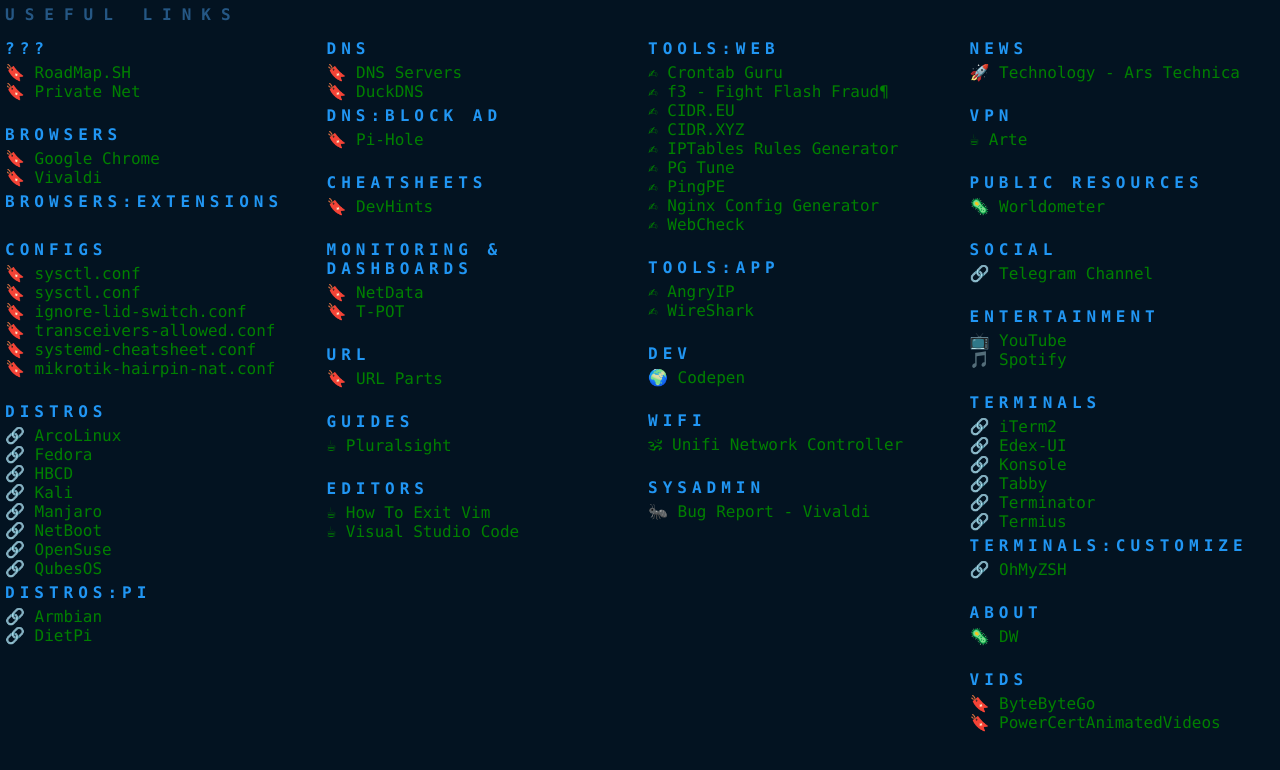
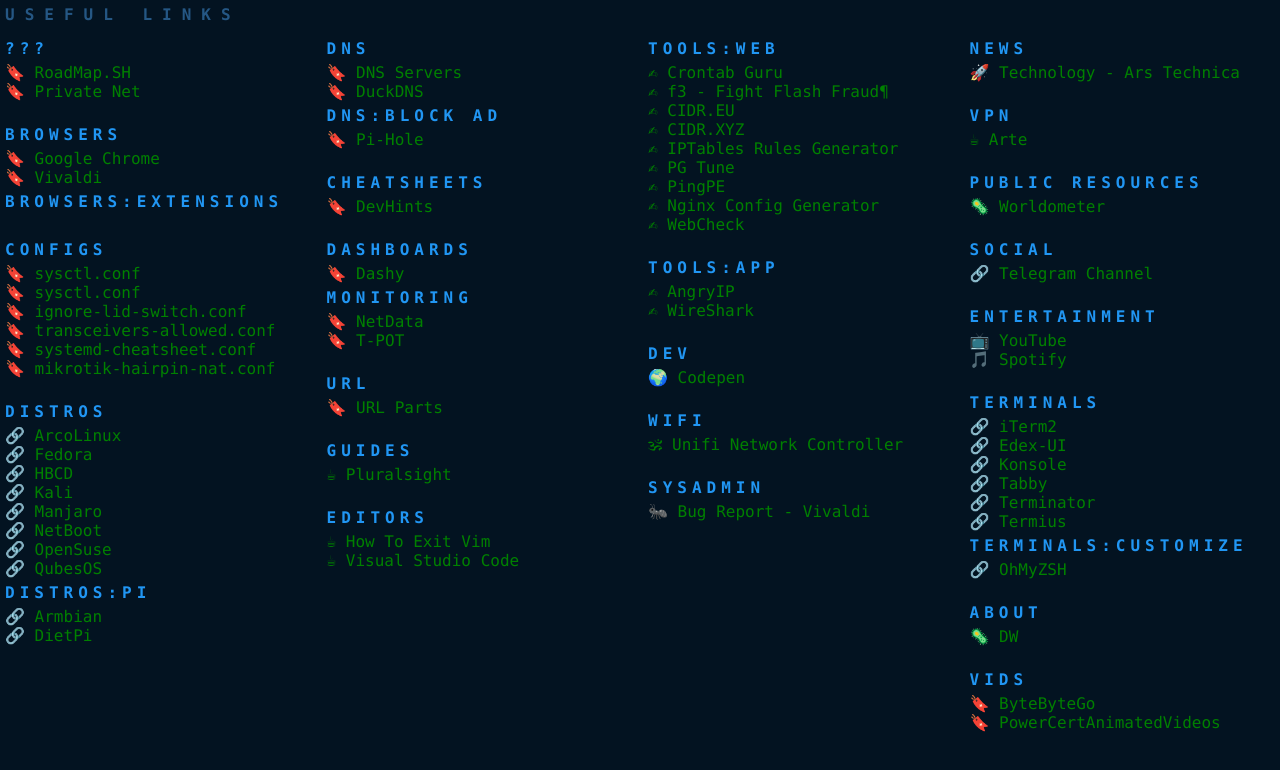
Before and after one commit to iCra5h/F-ckingLocalhost, a plain HTML site: page index.html in a window 1280 px wide. Drawn offline with Linux system fonts and the light colour scheme.

Commit message:
Update index.html

```diff
--- a/index.html
+++ b/index.html
@@ -64,7 +64,9 @@
 
       <br />
 
-      <h3>Monitoring & Dashboards</h3>
+      <h3>Dashboards</h3>
+      <p><a href="https://dashy.to/">&#128278; Dashy</a></p>
+      <h3>Monitoring</h3>
       <p><a href="https://www.netdata.cloud/">&#128278; NetData</a></p>
       <p><a href="https://github.com/telekom-security/tpotce">&#128278; T-POT</a></p>
       <br />
```
